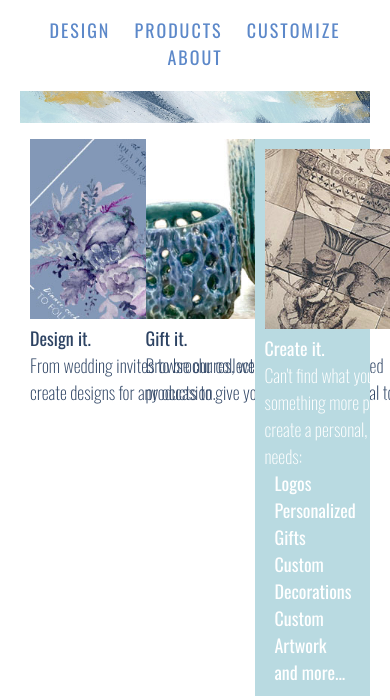
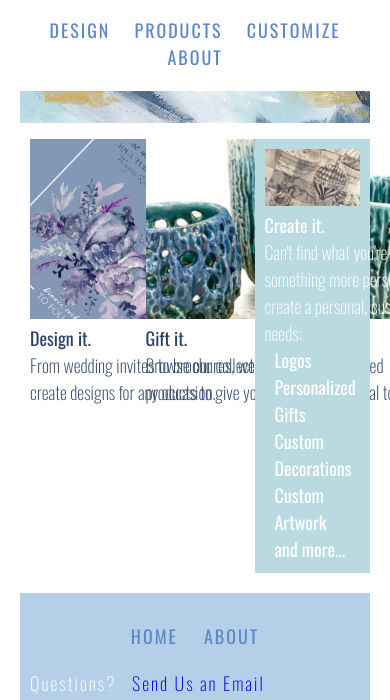
Before and after one commit to shilatim/shilatim.github.io, a plain HTML site: page unit_6/index.html in a window 390 px wide. Shown: the part 144-844 px from the top of the page. Drawn offline with nearby package versions, Linux system fonts and the light colour scheme.

Commit message:
image responsive edit

```diff
--- a/unit_6/css/style.css
+++ b/unit_6/css/style.css
@@ -88,3 +88,6 @@ footer{
     clear: both;
     height: 0;
 }
+#woodblocks{
+	width: 100%;
+}
--- a/unit_6/index.html
+++ b/unit_6/index.html
@@ -31,7 +31,7 @@
 			<p>Browse our collection of uniquely crafted products to give your present a personal touch.</p>
 		</article>
 		<article class="right" id="createit">
-			<img class="category" src="images/puzzles.jpg" alt="picture of woodburned puzzle" title="woodburnpuzzle">
+			<img class="category" id="woodblocks" src="images/puzzles.jpg" alt="picture of woodburned puzzle" title="woodburnpuzzle">
 			<h2>Create it.</h2>
 			<p>Can't find what you're looking for, or have something more personal in mind? Contact us to create a personal, customized design to fit your needs:</p>
 			<ul>
```
